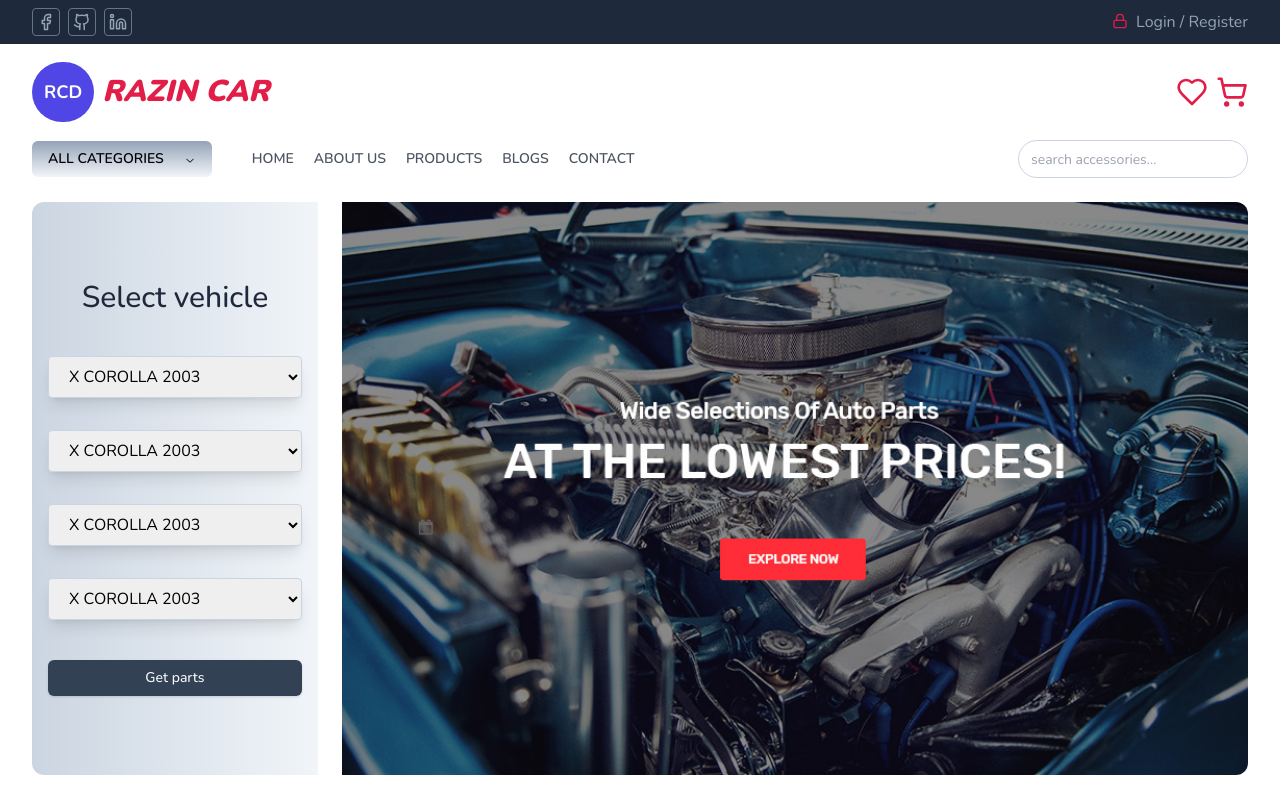
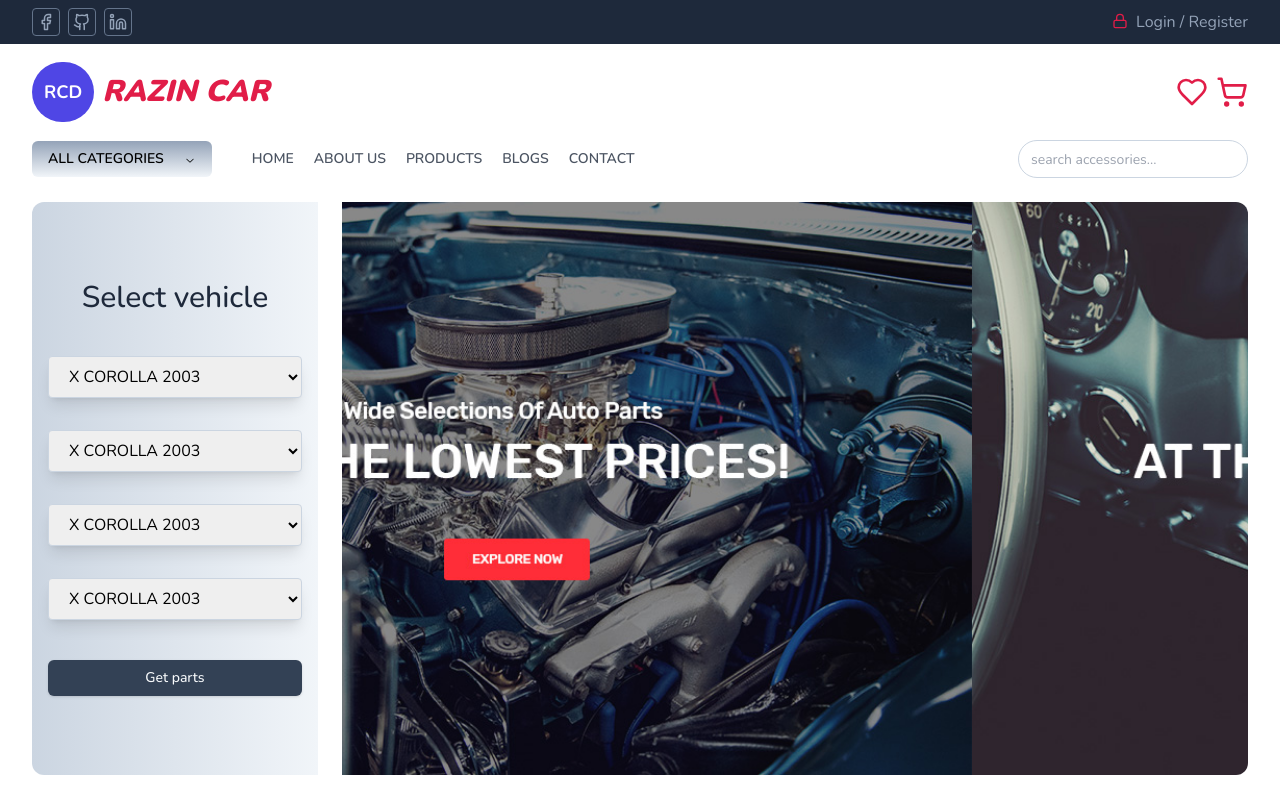
Before and after one commit to rabius-sunny/razin-car, a Next.js app: page / in a window 1280 px wide. Shown: the top 800 px of the page. Built offline with nearby package versions, Linux system fonts and the light colour scheme.

Commit message:
update: carousel delay

```diff
--- a/app/globals.css
+++ b/app/globals.css
@@ -22,7 +22,6 @@
 
 .embla__slide {
   flex: 0 0 100%;
-  min-width: 0;
 }
 
 section {
--- a/components/home/hero.tsx
+++ b/components/home/hero.tsx
@@ -8,10 +8,9 @@ import { Button } from '../ui/button'
 import Container from '../ui/container'
 
 export default function Hero() {
-  const [emblaRef] = useEmblaCarousel({ loop: true, duration: 10 }, [
-    Autoplay()
+  const [emblaRef] = useEmblaCarousel({ loop: true, align: 'start' }, [
+    Autoplay({ delay: 3000 })
   ])
-
   return (
     <Container className='mt-6'>
       <div className='grid lg:grid-cols-4 lg:gap-6'>
@@ -45,7 +44,7 @@ export default function Hero() {
             ref={emblaRef}
           >
             <div className='flex'>
-              <div className='embla__slide bg-primary'>
+              <div className='embla__slide'>
                 <Image
                   src='/images/sliders/slider1.jpg'
                   alt='slide'
@@ -54,7 +53,7 @@ export default function Hero() {
                   className='size-full'
                 />
               </div>
-              <div className='embla__slide bg-primary'>
+              <div className='embla__slide'>
                 <Image
                   src='/images/sliders/slider2.jpg'
                   alt='slide'
@@ -63,7 +62,7 @@ export default function Hero() {
                   className='size-full'
                 />
               </div>
-              <div className='embla__slide bg-primary'>
+              <div className='embla__slide'>
                 <Image
                   src='/images/sliders/slider3.jpg'
                   alt='slide'
```
